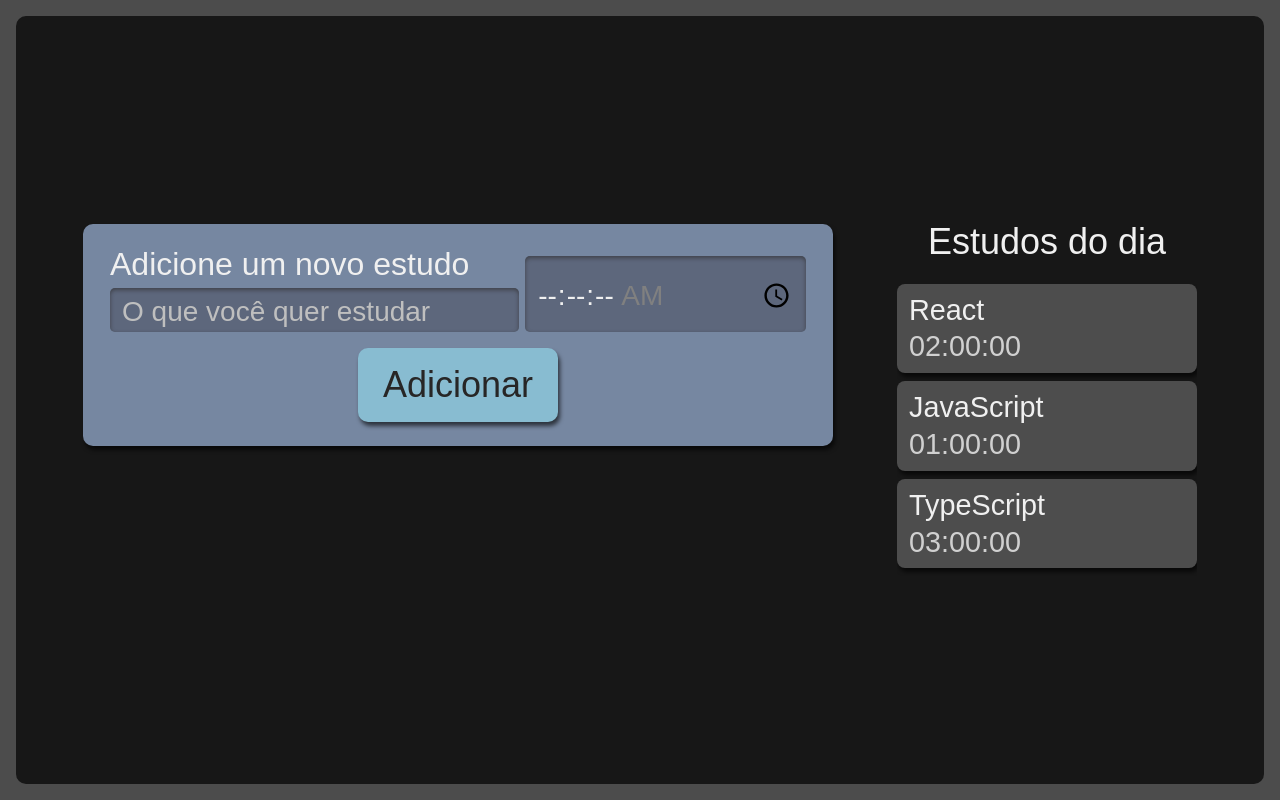
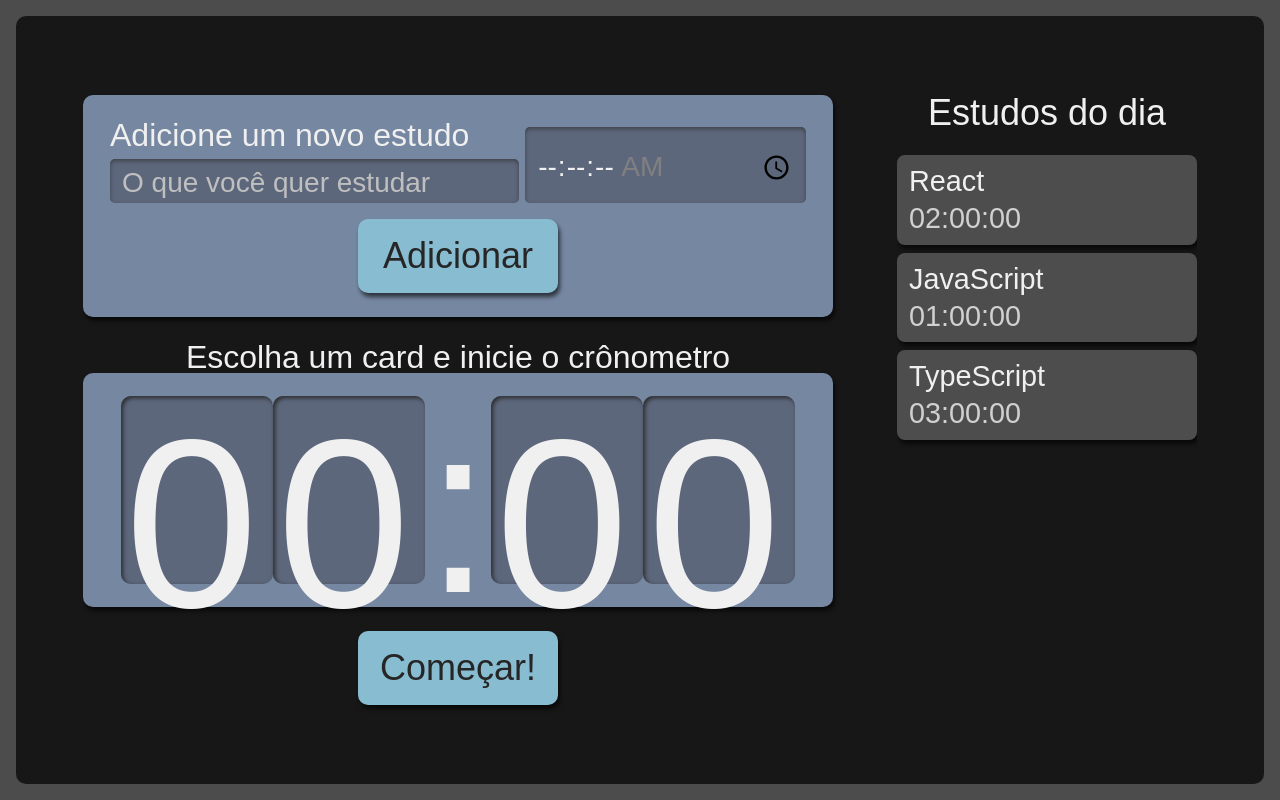
Before and after one commit to LaisBeluco/React-Alura, a React (Create React App) app: page / in a window 1280 px wide. Built offline with nearby package versions, Linux system fonts and the light colour scheme.

Commit message:
Utilizando e inicializando State

```diff
--- a/src/components/Cronometro/Relogio/index.tsx
+++ b/src/components/Cronometro/Relogio/index.tsx
@@ -1,11 +1,14 @@
-export function Relogio() {
+import React from "react";
+import style from './relogio.module.scss';
+
+export default function Relogio() {
   return (
-    <div>
-      <span>0</span>
-      <span>0</span>
-      <span>:</span>
-      <span>0</span>
-      <span>0</span>
-    </div>
+    <React.Fragment>
+      <span className={style.relogioNumero}>0</span>
+      <span className={style.relogioNumero}>0</span>
+      <span className={style.relogioDivisao}>:</span>
+      <span className={style.relogioNumero}>0</span>
+      <span className={style.relogioNumero}>0</span>
+    </React.Fragment>
   );
 }
--- /dev/null
+++ b/src/components/Cronometro/Relogio/relogio.module.scss
@@ -0,0 +1,21 @@
+.relogioNumero {
+  background-color: #5D677C;
+  box-shadow: 2px 2px 4px #2B2B2B inset;
+  height: 3.6rem;
+  width: 3rem;
+  padding: 8px 4px;
+  border-radius: 10px;
+
+  @media screen and (min-width:1280px) {
+    height: 10.8rem;
+    width: 9rem;
+  }
+}
+
+.relogioDivisao {
+  height: 4.2rem;
+
+  @media screen and (min-width:1280px) {
+    height: 12.6rem;
+  }
+}
--- /dev/null
+++ b/src/components/Cronometro/cronometro.module.scss
@@ -0,0 +1,58 @@
+.cronometro {
+  display: flex;
+  flex-direction: column;
+  align-items: center;
+  grid-area: cronometro;
+
+  .relogioWrapper {
+    align-items: center;
+    background-color: #7687a1;
+    border-radius: 10px;
+    box-shadow: 2px 4px 4px #0000009f;
+    box-sizing: border-box;
+    display: flex;
+    font-size: 5rem;
+    justify-content: center;
+    margin-bottom: 24px;
+    padding: 16px 12px;
+    width: 100%;
+  }
+
+  .titulo {
+    font-size: 2rem;
+  }
+
+  button {
+    background-color: #88bcd1;
+    border-radius: 10px;
+    box-shadow: 2px 4px 4px #0000009f;
+    color: #272626;
+    cursor: pointer;
+    font-size: 1.25rem;
+    padding: 16px;
+    width: 150px;
+
+    &:active {
+      background-color: #7ca6b7;
+      box-shadow: 2px 2px 4px #0000009f inset;
+      cursor: auto;
+    }
+  }
+
+  @media screen and (min-width: 1280px) {
+    .relogioWrapper {
+      font-size: 15rem;
+    }
+
+    p {
+      font-size: 2rem;
+    }
+
+    button {
+      grid-column-start: span 2;
+      justify-self: center;
+      width: 200px;
+      font-size: 2.25rem;
+    }
+  }
+}
--- a/src/components/Cronometro/index.tsx
+++ b/src/components/Cronometro/index.tsx
@@ -1,10 +1,14 @@
 import Button from "../Button";
+import Relogio from "./Relogio";
+import style from './cronometro.module.scss';
 
-export function Cronometro(){
+export default function Cronometro(){
   return(
-    <div>
-      <p>Escolha um card e inicie o crônometro</p>
-      <div></div>
+    <div className={style.cronometro}>
+      <p className={style.titulo}>Escolha um card e inicie o crônometro</p>
+      <div className={style.relogioWrapper}>
+        <Relogio/>
+      </div>
       <Button>Começar!</Button>
     </div>
   )
--- a/src/components/List/index.tsx
+++ b/src/components/List/index.tsx
@@ -1,9 +1,10 @@
 import React from "react";
 import style from "./Lista.module.scss";
+import { useState } from "react";
 import Item from "./Item";
 
 function Lista() {
-  const tarefas = [
+  const [tarefas, setTarefas] = useState([
     {
       tarefa: "React",
       tempo: "02:00:00",
@@ -16,16 +17,22 @@
       tarefa: "TypeScript",
       tempo: "03:00:00",
     },
-  ];
+  ]);
   return (
     <aside className={style.listaTarefas}>
-      <h2>Estudos do dia</h2>
+      <h2
+        onClick={() => {
+          setTarefas([
+            ...tarefas,
+            { tarefa: "Estudar estado", tempo: "05:00:00" },
+          ]);
+        }}
+      >
+        Estudos do dia
+      </h2>
       <ul>
         {tarefas.map((item, index) => (
-          <Item
-          key={index}
-          {...item}
-          />
+          <Item key={index} {...item} />
         ))}
       </ul>
     </aside>
--- a/src/pages/App.tsx
+++ b/src/pages/App.tsx
@@ -1,4 +1,5 @@
 import React from "react";
+import Cronometro from "../components/Cronometro";
 import Formulario from "../components/Form";
 import Lista from "../components/List";
 import style from "./App.module.scss";
@@ -8,6 +9,7 @@
     <div className={style.AppStyle}>
       <Formulario />
       <Lista />
+      <Cronometro />
     </div>
   );
 }
```
